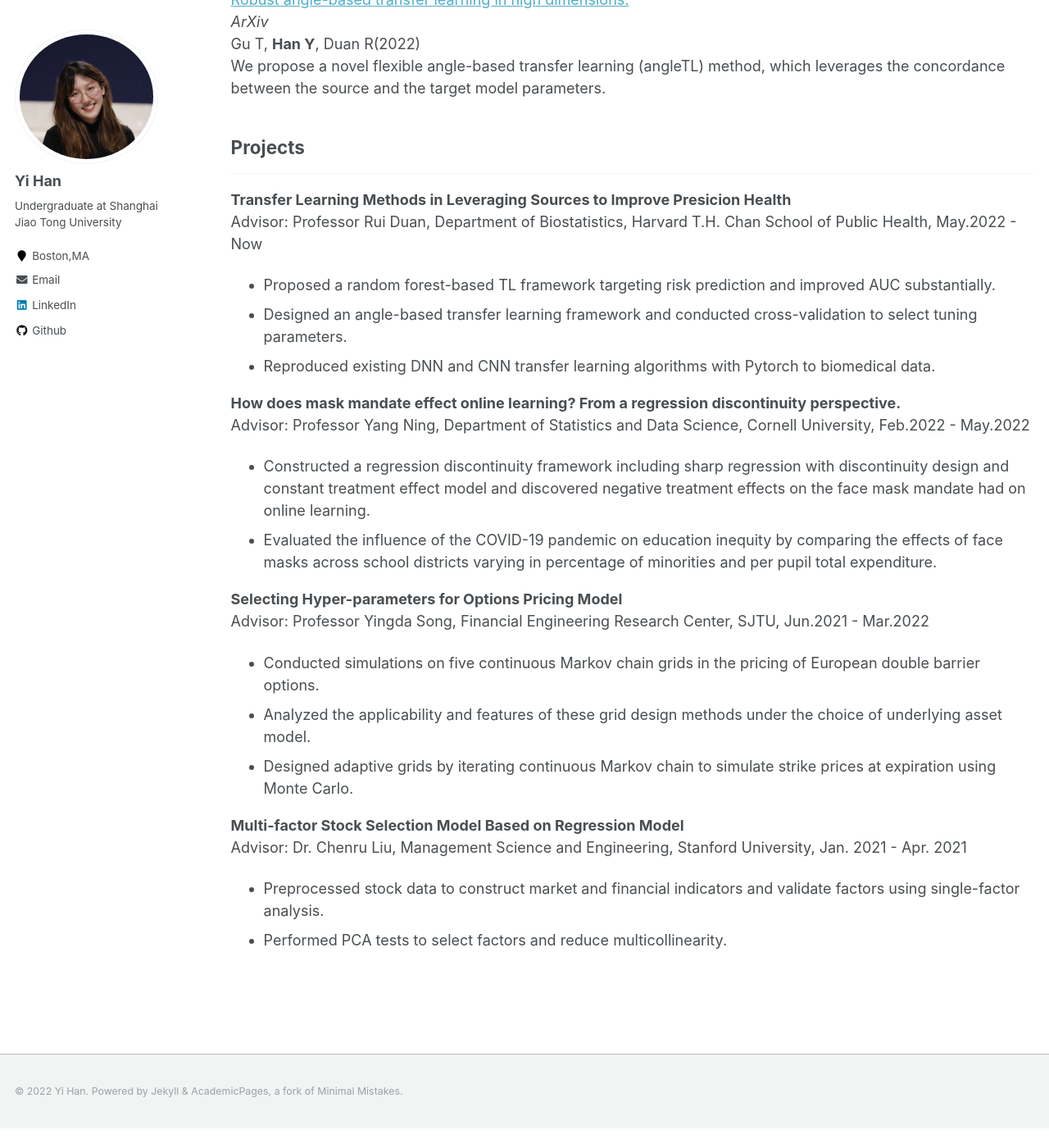
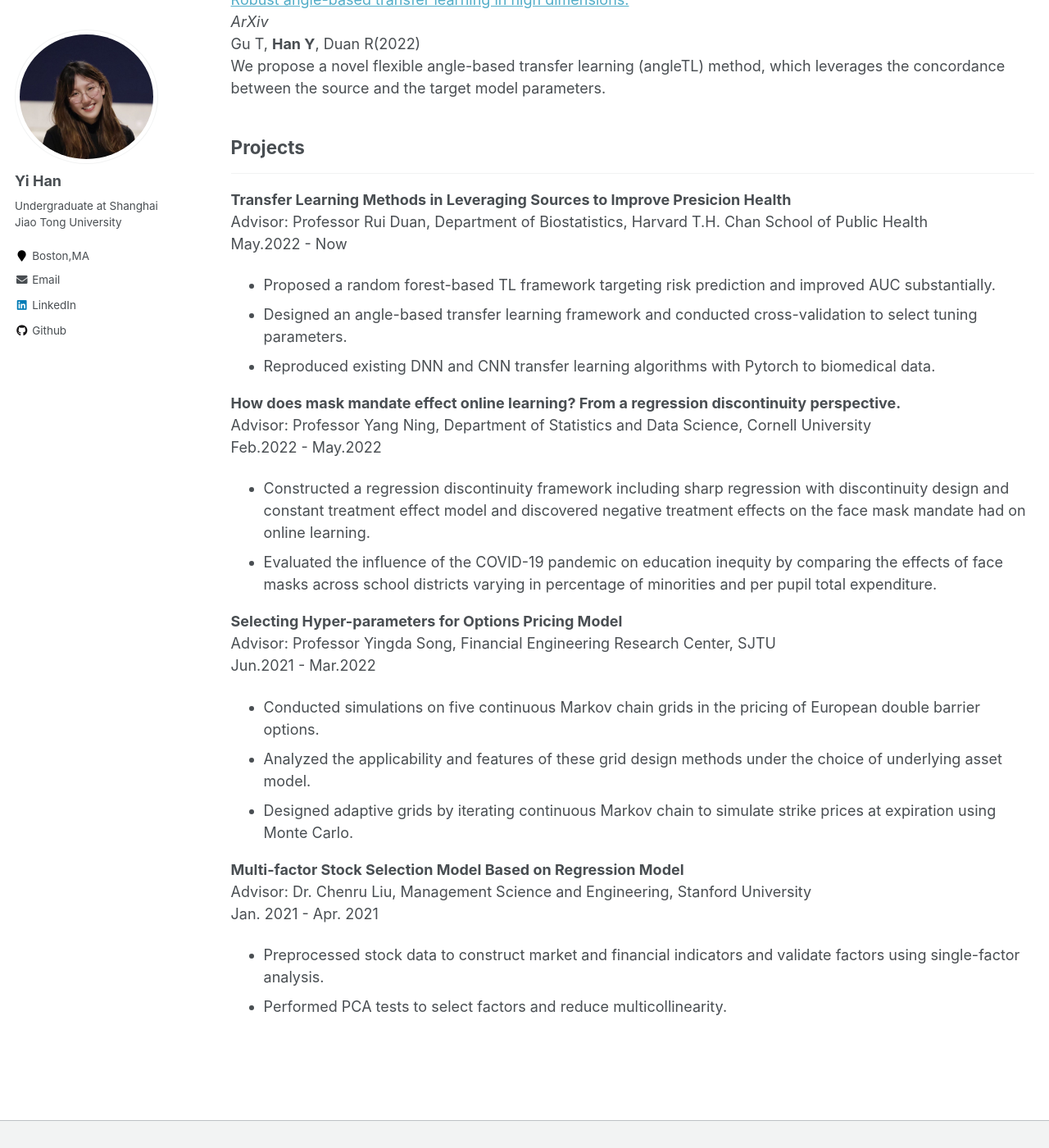
Before and after one commit to yiiihan/yiiihan.github.io, a Jekyll site: the page built from _pages/research.md, in a window 1280 px wide and 1400 px high, scrolled down 482 px. Shown: the whole window at 82% size. Built offline with Jekyll 4.4.1, drawn with Linux system fonts in a browser that asks for light colours; before the commit the page ends 1858 px from its top, so only the background shows below that.

```diff
--- a/_pages/research.md
+++ b/_pages/research.md
@@ -21,25 +21,29 @@ We propose a novel flexible angle-based transfer learning (angleTL) method, whic
 ## Projects
 ---
 **Transfer Learning Methods in Leveraging Sources to Improve Presicion Health** <br />
-Advisor: Professor Rui Duan, Department of Biostatistics, Harvard T.H. Chan School of Public Health, May.2022 - Now <br />
+Advisor: Professor Rui Duan, Department of Biostatistics, Harvard T.H. Chan School of Public Health <br />
+May.2022 - Now <br />
 - Proposed a random forest-based TL framework targeting risk prediction and improved AUC substantially.
 - Designed an angle-based transfer learning framework and conducted cross-validation to select tuning parameters.
 - Reproduced existing DNN and CNN transfer learning algorithms with Pytorch to biomedical data.
 
 **How does mask mandate effect online learning? From a regression discontinuity perspective.** <br />
-Advisor: Professor Yang Ning, Department of Statistics and Data Science, Cornell University, Feb.2022 - May.2022 <br />
+Advisor: Professor Yang Ning, Department of Statistics and Data Science, Cornell University <br />
+Feb.2022 - May.2022 <br />
 - Constructed a regression discontinuity framework including sharp regression with discontinuity design and constant
 treatment effect model and discovered negative treatment effects on the face mask mandate had on online learning.
 - Evaluated the influence of the COVID-19 pandemic on education inequity by comparing the effects of face masks across
 school districts varying in percentage of minorities and per pupil total expenditure.
 
 **Selecting Hyper-parameters for Options Pricing Model** <br />
-Advisor: Professor Yingda Song, Financial Engineering Research Center, SJTU, Jun.2021 - Mar.2022 <br />
+Advisor: Professor Yingda Song, Financial Engineering Research Center, SJTU <br />
+Jun.2021 - Mar.2022 <br />
 - Conducted simulations on five continuous Markov chain grids in the pricing of European double barrier options.
 - Analyzed the applicability and features of these grid design methods under the choice of underlying asset model.
 - Designed adaptive grids by iterating continuous Markov chain to simulate strike prices at expiration using Monte Carlo.
 
 **Multi-factor Stock Selection Model Based on Regression Model** <br />
-Advisor: Dr. Chenru Liu, Management Science and Engineering, Stanford University, Jan. 2021 - Apr. 2021 <br />
+Advisor: Dr. Chenru Liu, Management Science and Engineering, Stanford University <br />
+Jan. 2021 - Apr. 2021 <br />
 - Preprocessed stock data to construct market and financial indicators and validate factors using single-factor analysis.
 - Performed PCA tests to select factors and reduce multicollinearity.
```
